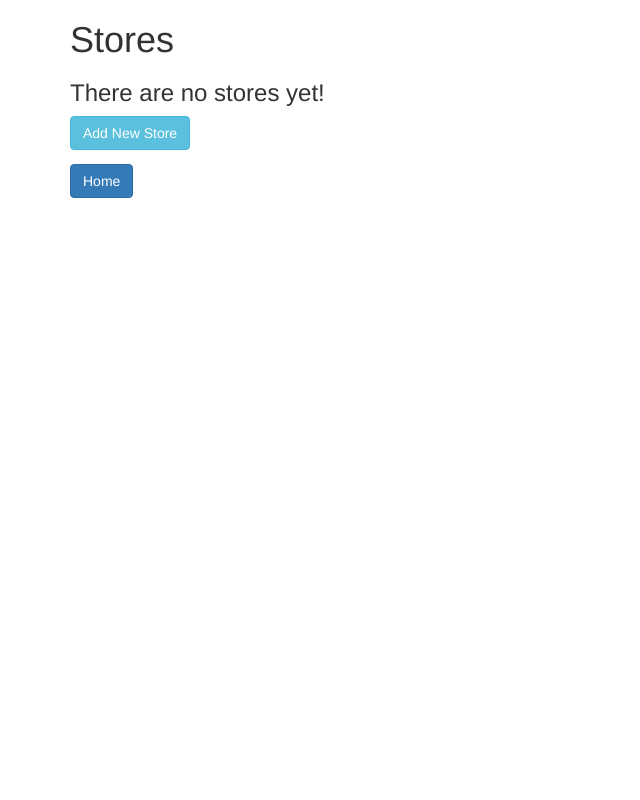
After one commit to CaseyH33/Shoes, a PHP site: template views/stores.html.twig in a window 1280 px wide. The commit adds this page. Shown: the whole page, without its empty margins (0-640 px from the left). Run offline with PHP 8.4, Linux system fonts and the light colour scheme; the template is opened without the code that fills it, so the values that code supplies are empty; some libraries are stand-ins or nearby versions.

Commit message:
Add stores.html.twig and associated routes to app.php

```diff
--- /dev/null
+++ b/views/stores.html.twig
@@ -0,0 +1,53 @@
+<html>
+    <head>
+        <title>Shoes and Stores</title>
+        <link rel="stylesheet" href="https://maxcdn.bootstrapcdn.com/bootstrap/3.3.5/css/bootstrap.min.css">
+    </head>
+    <body>
+        <div class="container">
+            <h1>Stores</h1>
+
+            {% if stores is not empty %}
+                <h3>List of all stores:</h3>
+                <h6>Click on a store to see what brands they carry!</h6>
+                <ul>
+                    {% for store in stores %}
+                        <li><h4><strong><a href="/stores/{{ store.getId }}">{{ store.getName }}</a></strong></h4></li>
+                        <ul>
+                            <li>{{ store.getPhoneNumber }}</li>
+                            <li>{{ store.getAddress }}</li>
+                        </ul>
+                    {% endfor %}
+                </ul>
+            {% else %}
+                <h3>There are no stores yet!</h3>
+            {% endif %}
+
+            <form action="/stores_add_form">
+                <button type="submit" class="btn btn-info">Add New Store</button>
+            </form>
+
+            {% if form_check == true %}
+                <form action="/add_store" method="post">
+                    <div class="form-group">
+                        <label for="name">Store Name</label>
+                        <input id="name" name="name" class="form-control" type="text" placeholder="Name" required>
+                    </div>
+                    <div class="form-group">
+                        <label for="phone_number">Phone Number</label>
+                        <input id="phone_number" name="phone_number" class="form-control" type="text" placeholder="555-555-5555" required>
+                    </div>
+                    <div class="form-group">
+                        <label for="address">Address</label>
+                        <input id="address" name="address" class="form-control" type="text" placeholder="123 ABC Street" required>
+                    </div>
+                    <button type="submit" class="btn btn-success">Submit</button>
+                </form>
+            {% endif %}
+
+            <form action="/">
+                <button type="submit" class="btn btn-primary">Home</button>
+            </form>
+        </div>
+    </body>
+</html>
```
Also changed, not shown: app/app.php (+24 -1 lines), views/store.html.twig (added).
